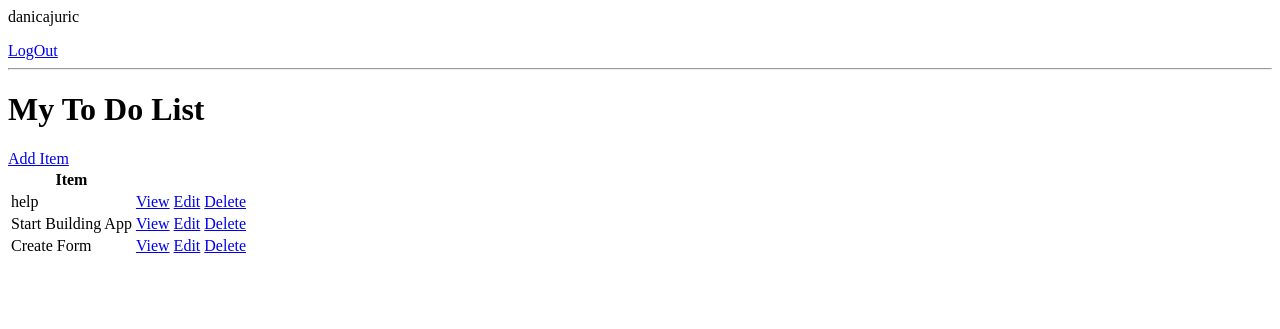
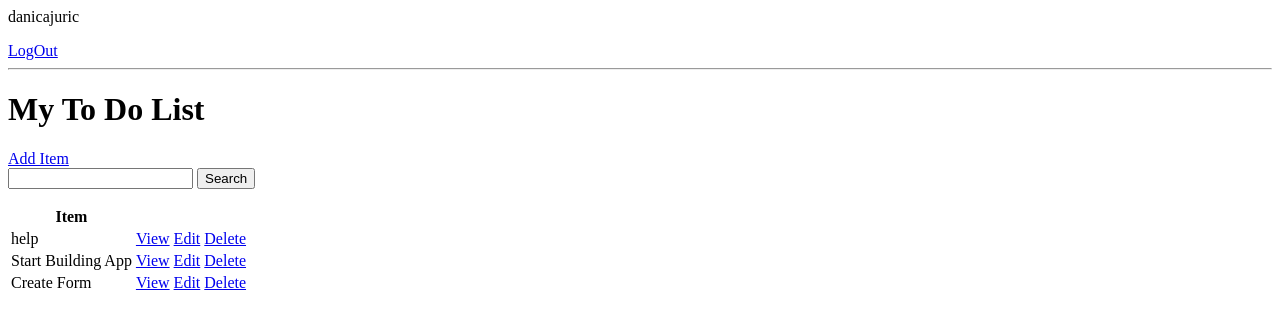
Before and after one commit to danicajuric/todo_list, a Django app: page / in a window 1280 px wide. Shown: the top 329 px of the page. Run offline with Django 3.2, Linux system fonts and the light colour scheme; a user stored in the database is signed in; data comes from the database, SQL or seed files in the repository; both versions use the stored data as it was after the commit.

Commit message:
added search function

```diff
--- a/base/templates/base/task_list.html
+++ b/base/templates/base/task_list.html
@@ -7,6 +7,12 @@
 <hr>
 <h1>My To Do List </h1>
 <a href="{% url 'task-create' %}">Add Item</a>
+
+<form method="GET">
+    <input type='text' name='search-area' value="{{search_input}}">
+    <input type="submit" value='Search'>
+</form>
+
 <table>
     <tr>
         <th>Item</th>
--- a/base/views.py
+++ b/base/views.py
@@ -41,11 +41,18 @@ class RegisterPage(FormView):
 class TaskList(LoginRequiredMixin, ListView):
     model = Task
     context_object_name='tasks'
-#-> Dict[str, Any]:
+
     def get_context_data(self, **kwargs):
         context = super().get_context_data(**kwargs)
         context['tasks'] = context['tasks'].filter(user=self.request.user)
         context['count'] = context['tasks'].filter(complete=False).count()
+
+        search_input = self.request.GET.get('search-area') or ''
+        if search_input:
+            context['tasks'] = context['tasks'].filter(
+                title__icontains=search_input)
+
+        context['search_input'] = search_input
         return context
 
 class TaskDetail(LoginRequiredMixin, DetailView):
```
Also changed, not shown: db.sqlite3.
